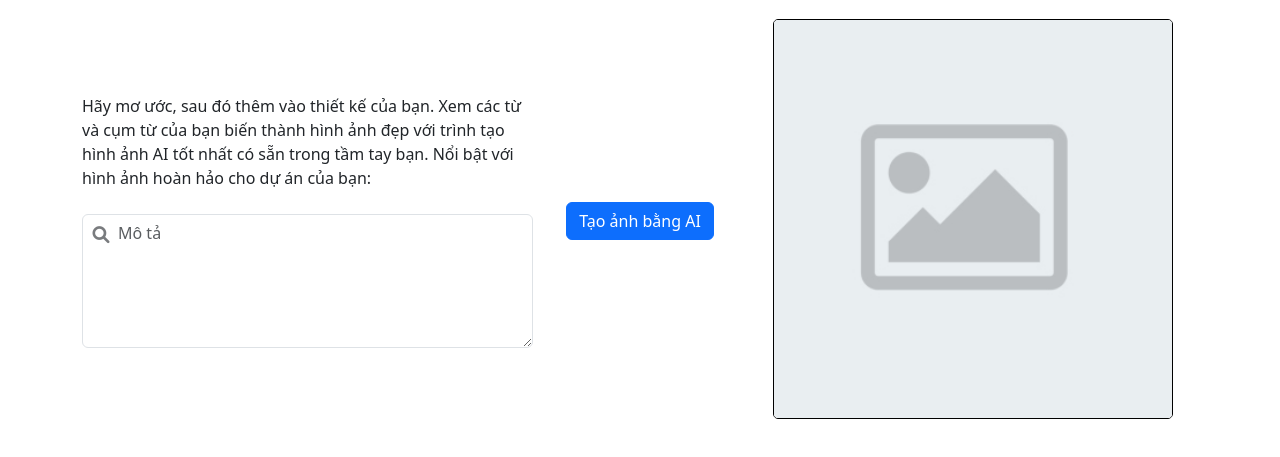
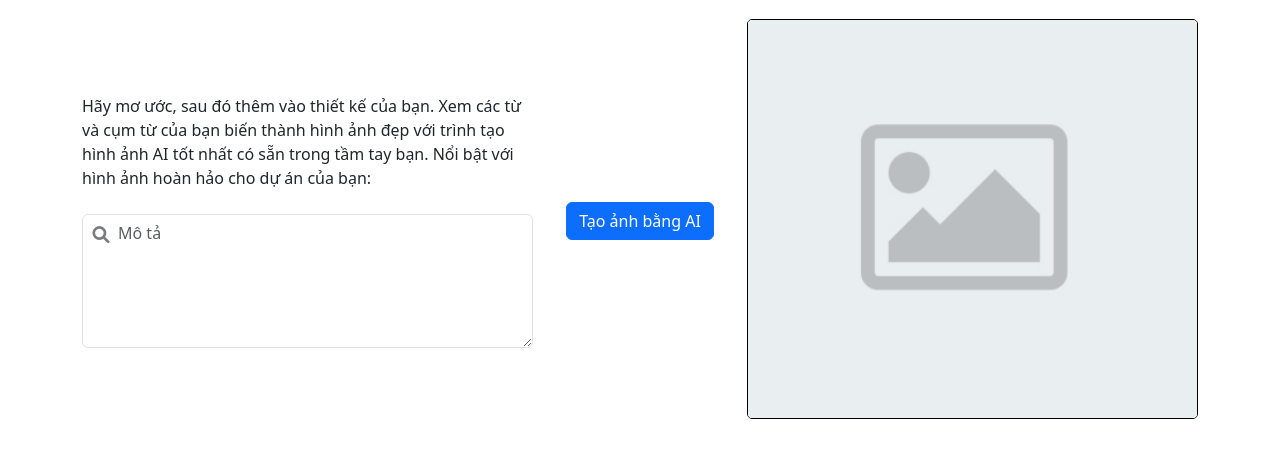
Before and after one commit to ledinhdung09/TextToImage, a plain HTML site: page Client/index.html in a window 1280 px wide. Shown: the part 163-620 px from the top of the page. Drawn offline with Linux system fonts and the light colour scheme.

Commit message:
Update style.css

```diff
--- a/Client/assets/style.css
+++ b/Client/assets/style.css
@@ -4,8 +4,6 @@
   margin-bottom: 1.25rem;
   max-height: 400px;
   min-height: 400px;
-  max-width: 400px;
-  min-width: 400px;
   object-fit: cover;
 }
 
```
